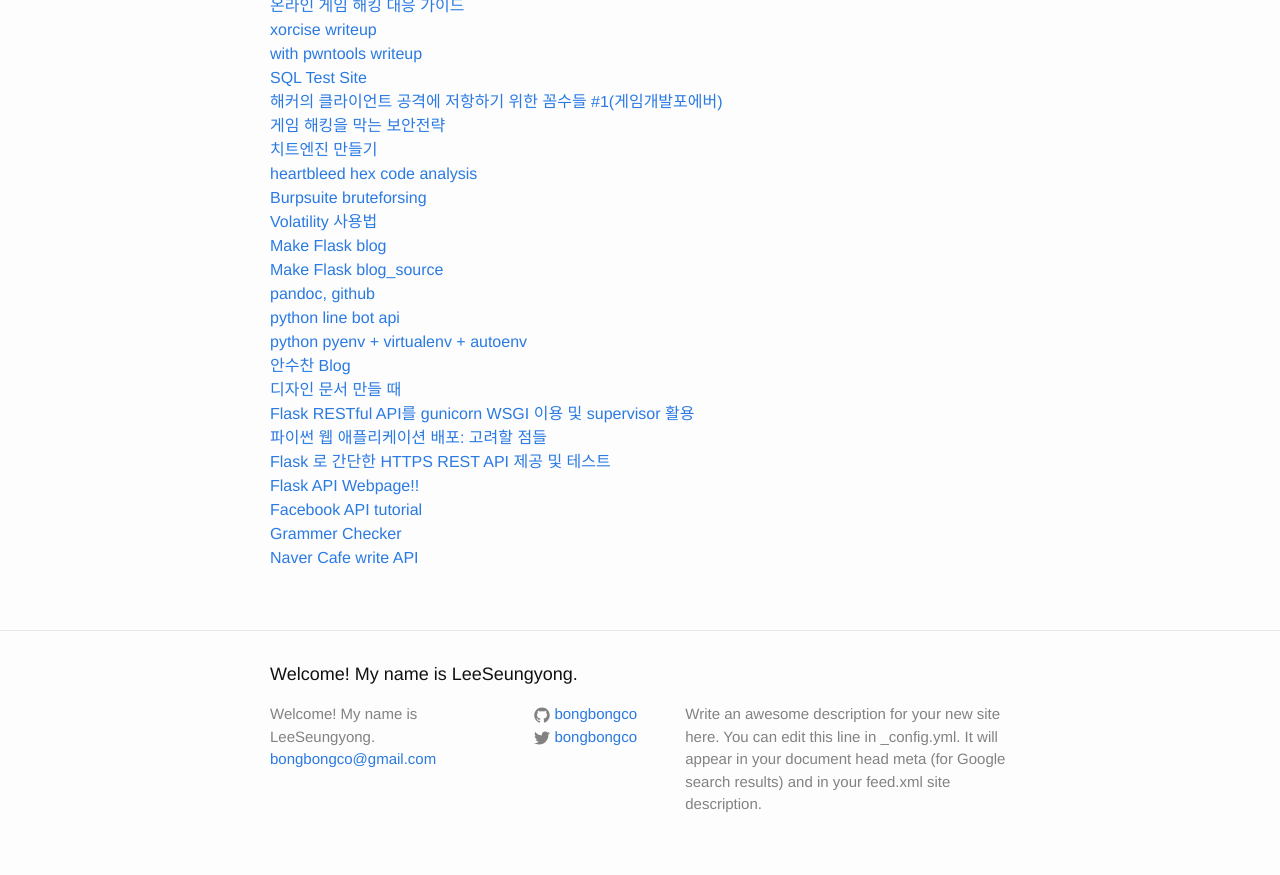
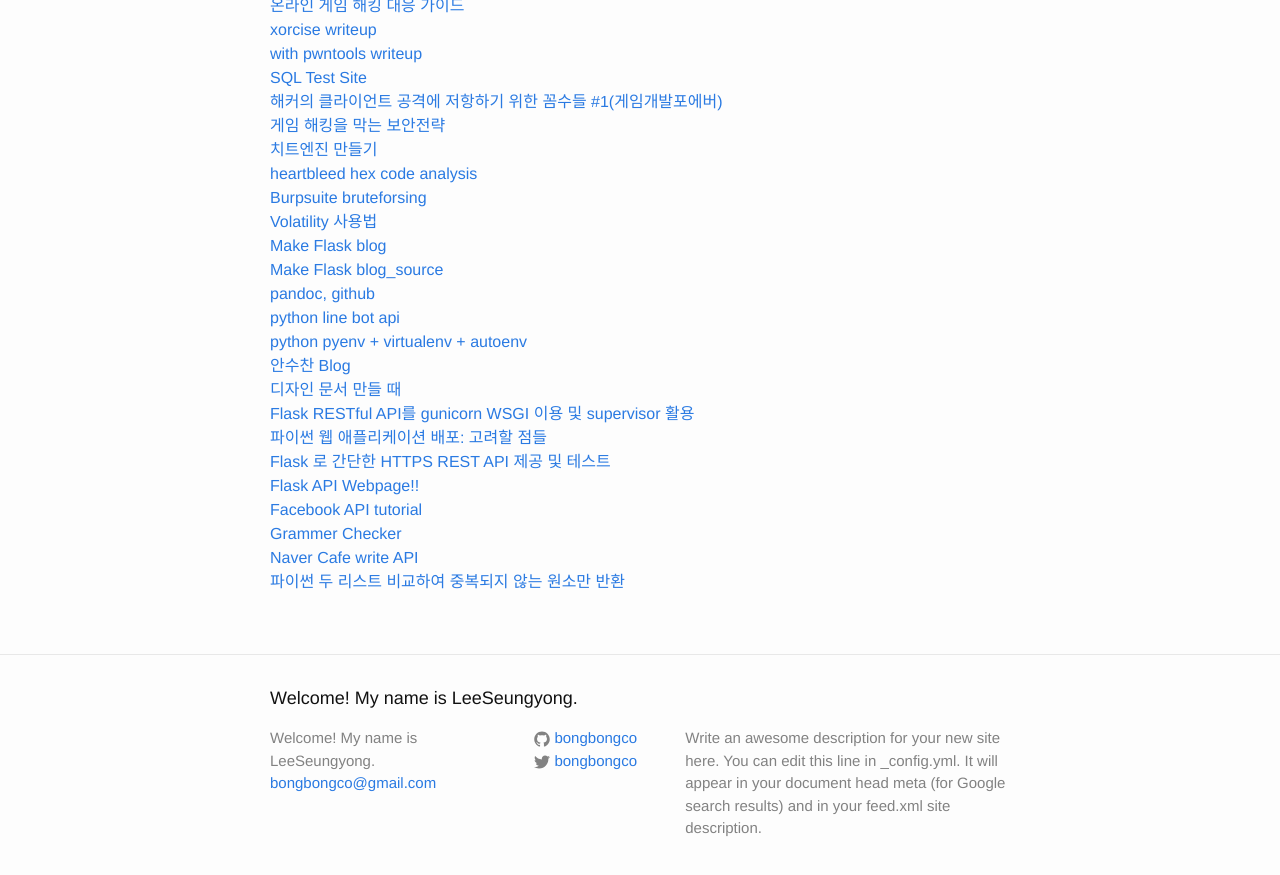
Before and after one commit to LktProgrammer/bongbongco.github.io, a Jekyll site: the page built from _posts/2016-07-22-Website-List.markdown, in a window 1280 px wide and 900 px high, scrolled down 1454 px. Shown: the top 875 px of the window. Built offline with Jekyll 4.4.1, drawn with Linux system fonts in a browser that asks for light colours.

Commit message:
Update 2016-07-22-Website-List.markdown

```diff
--- a/_posts/2016-07-22-Website-List.markdown
+++ b/_posts/2016-07-22-Website-List.markdown
@@ -79,3 +79,4 @@ title: 참고할 웹 사이트들.
 [Facebook API tutorial](http://nodotcom.org/python-facebook-tutorial.html)
 [Grammer Checker](https://www.grammarly.com/1?q=writing&utm_source=youtube&utm_content=ccmoverlay)
 [Naver Cafe write API](https://developers.naver.com/docs/cafe/api)
+[파이썬 두 리스트 비교하여 중복되지 않는 원소만 반환](http://hashcode.co.kr/questions/960/%EB%91%90-%EB%A6%AC%EC%8A%A4%ED%8A%B8%EB%A5%BC-%EB%B9%84%EA%B5%90%ED%95%B4%EC%84%9C-%EC%84%9C%EB%A1%9C-%EC%97%86%EB%8A%94-%EC%9B%90%EC%86%8C%EB%A7%8C-return%EB%B0%9B%EC%9C%BC%EB%A0%A4%EA%B3%A0-%ED%95%A9%EB%8B%88%EB%8B%A4)
```
